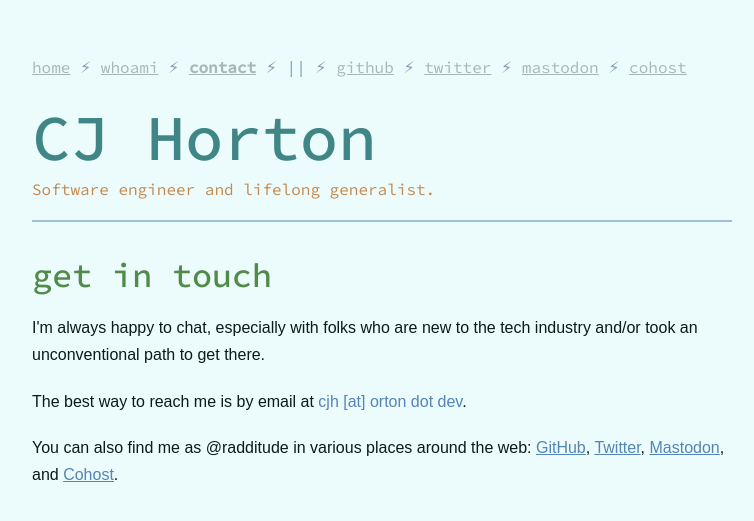
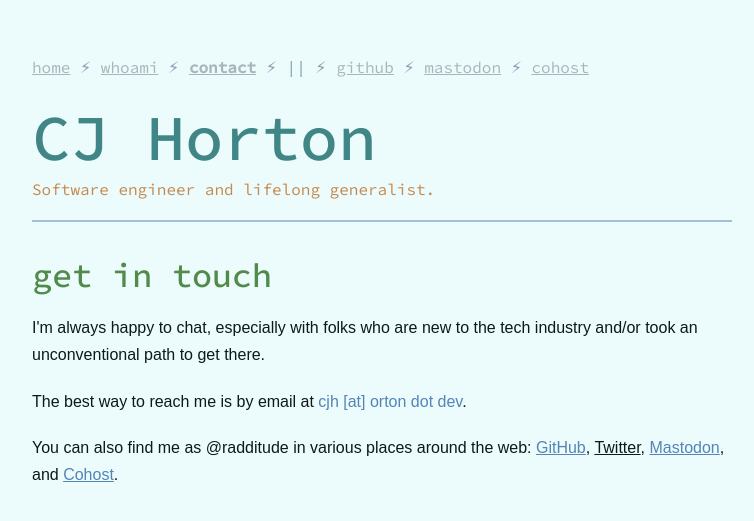
Before and after one commit to radditude/radditude.github.io, a Jekyll site: the page built from contact.html, in a window 1280 px wide. Shown: the top 521 px of the page, without its empty margins (258-1012 px from the left). Built offline with Jekyll 4.4.1, drawn with Linux system fonts in a browser that asks for light colours; some web fonts are replaced.

Commit message:
Remove Twitter

```diff
--- a/_config.yml
+++ b/_config.yml
@@ -10,9 +10,7 @@
   display_email: "cjh [at] orton dot dev"
   social:
     - title: github
-      url: https://github.com/radditude
-    - title: twitter
-      url: https://twitter.com/_radditude
+      url: https://github.com/
     - title: mastodon
       url: https://hachyderm.io/@radditude
     - title: cohost
```
